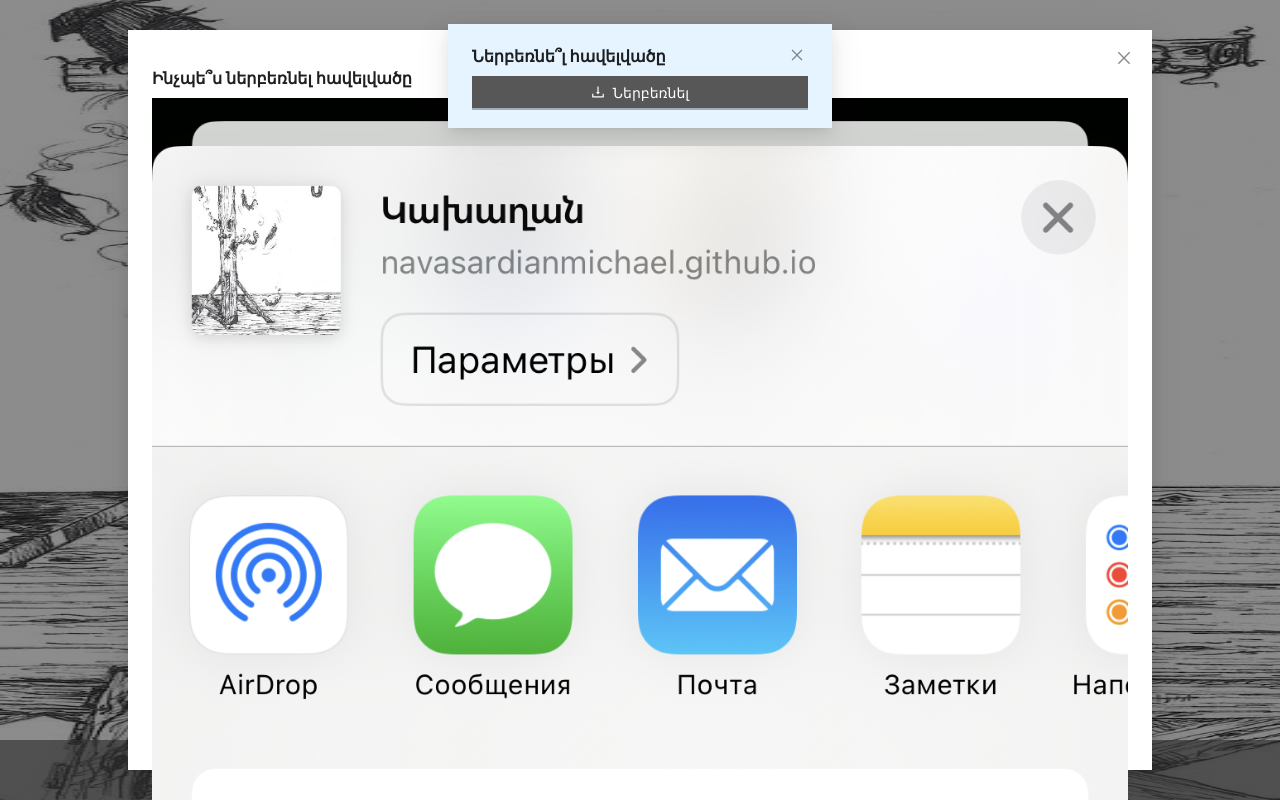
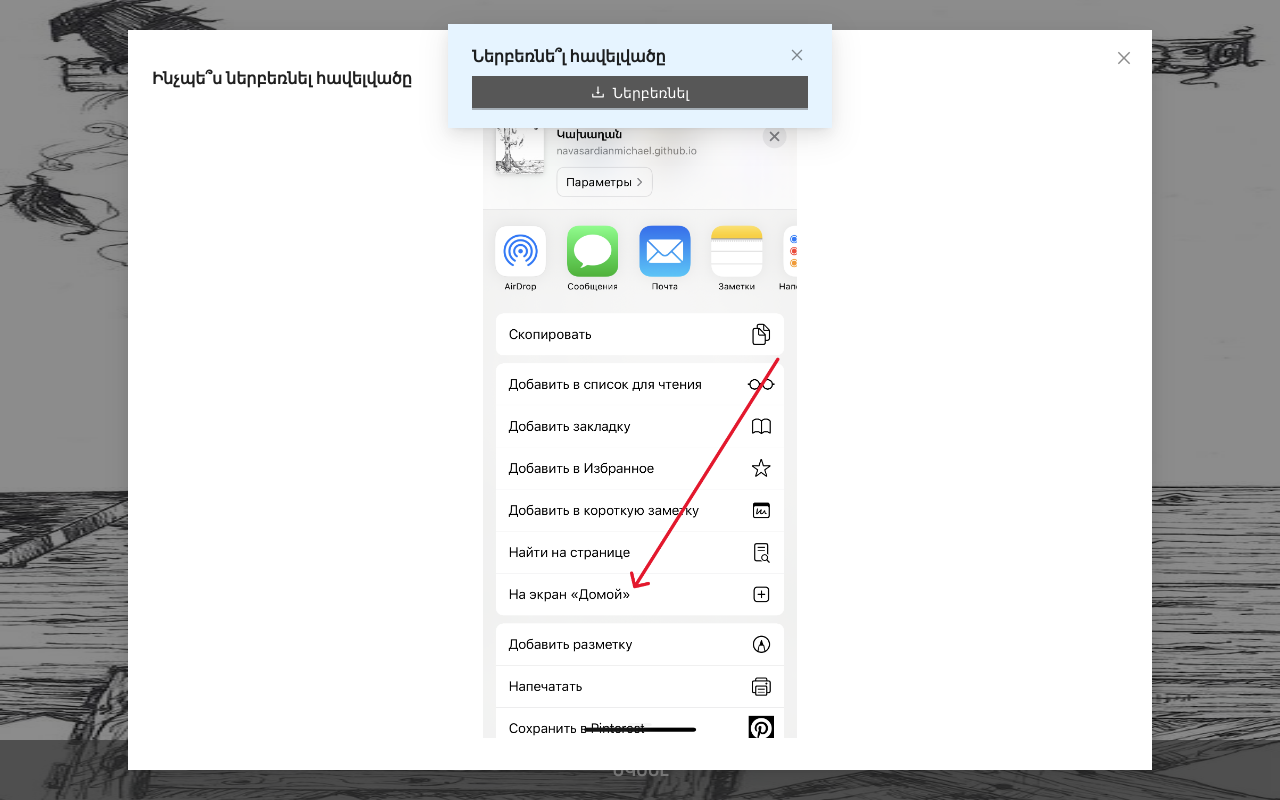
Before and after one commit to NavasardianMichael/hangman, a React (Vite) app: page / in a window 1280 px wide. Built offline with nearby package versions, Linux system fonts and the light colour scheme.

Commit message:
added ios hints

```diff
--- a/src/app.css
+++ b/src/app.css
@@ -12,3 +12,7 @@
 .ant-modal-title {
   margin-top: 16px !important;
 }
+
+.ant-modal-content {
+  box-sizing: border-box !important;
+}
--- a/src/components/downloadAppBtn/index.tsx
+++ b/src/components/downloadAppBtn/index.tsx
@@ -30,8 +30,6 @@
 
   useEffect(() => {
     if (isAppInstalledRef.current) return;
-
-
 
     if (!isIosRef.current) {
       if (isIosInStandaloneMode()) return;
@@ -133,17 +131,17 @@
             style: { display: 'none' }
           }}
         >
-          <div style={{ maxHeight: '80vh' }}>
+          <div style={{ maxHeight: '80vh', boxSizing: 'border-box' }}>
 
             <Carousel autoplay arrows dots dotPosition='bottom' >
               <div>
-                <img src={Hint1Img} alt="Hint 1" style={{ width: '100%' }} />
+                <img src={Hint1Img} alt="Hint 1" style={{ margin: 'auto', maxWidth: '100%', maxHeight: '80vh', objectFit: 'cover' }} />
               </div>
               <div>
-                <img src={Hint2Img} alt="Hint 2" style={{ width: '100%' }} />
+                <img src={Hint2Img} alt="Hint 2" style={{ margin: 'auto', maxWidth: '100%', maxHeight: '80vh', objectFit: 'cover' }} />
               </div>
               <div>
-                <img src={Hint3Img} alt="Hint 3" style={{ width: '100%' }} />
+                <img src={Hint3Img} alt="Hint 3" style={{ margin: 'auto', maxWidth: '100%', maxHeight: '80vh', objectFit: 'cover' }} />
               </div>
             </Carousel>
           </div>
```
Also changed, not shown: 1 other file (tests, documents, lock files or other folders).
